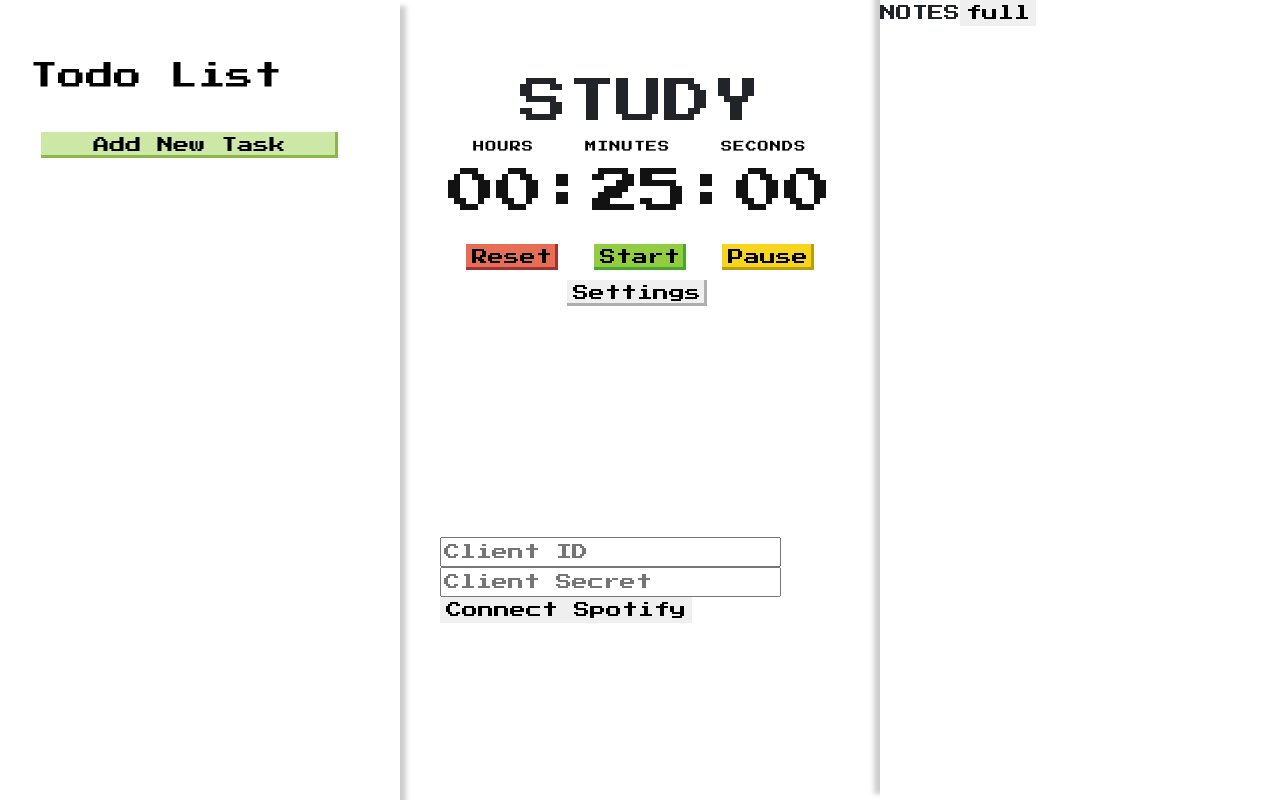
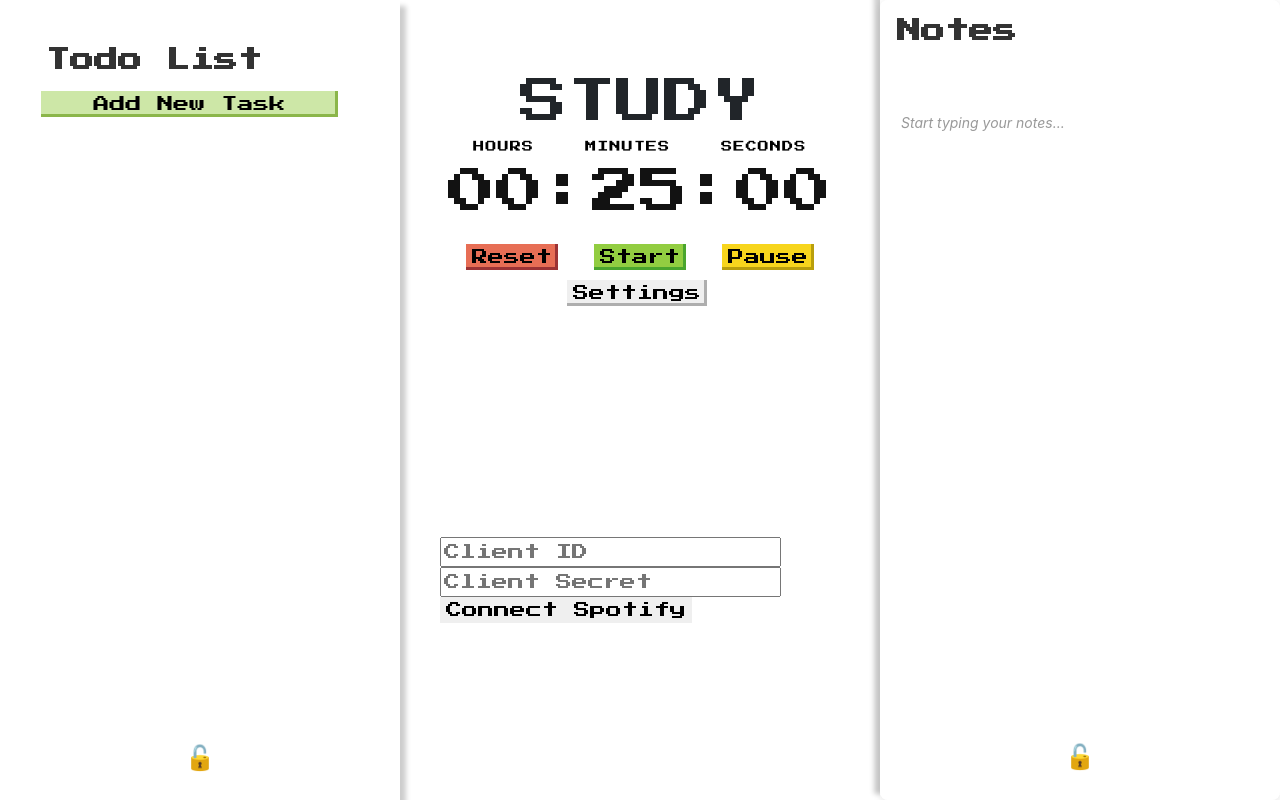
Before and after one commit to WelcentF/study-website, a React (Vite) app: page / in a window 1280 px wide. Built offline with nearby package versions, Linux system fonts and the light colour scheme.

Commit message:
feature: lock, notes

```diff
--- a/src/App.tsx
+++ b/src/App.tsx
@@ -3,11 +3,14 @@ import { useState, useEffect } from "react";
 import Timer from "./components/Timer";
 import "./App.css";
 import TodoModal from "./components/TodoModal";
+import NotesModal from "./components/NotesModal";
 import SpotifyPlayer from "./components/SpotifyPlayer";
 
 function App() {
   const [isTodoVisible, setIsTodoVisible] = useState(true);
   const [isNotesVisible, setIsNotesVisible] = useState(true);
+  const [isTodoLocked, setIsTodoLocked] = useState(false);
+  const [isNotesLocked, setIsNotesLocked] = useState(false);
 
   const toggleFullScreen = (): void => {
     if (!document.fullscreenElement) {
@@ -21,6 +24,7 @@ function App() {
 
   useEffect(() => {
     const handleMouseMove = (e: MouseEvent) => {
+      if (isTodoLocked) return;
       // Show if cursor is near left edge (within 50px)
       if (e.clientX < 50) {
         setIsTodoVisible(true);
@@ -33,26 +37,27 @@ function App() {
 
     window.addEventListener("mousemove", handleMouseMove);
     return () => window.removeEventListener("mousemove", handleMouseMove);
-  }, []);
+  }, [isTodoLocked]);
 
   useEffect(() => {
     const handleMouseMove = (e: MouseEvent) => {
-      if (e.clientX < 120) {
+      if (isNotesLocked) return;
+      if (e.clientX > window.innerWidth - 50) {
         setIsNotesVisible(true);
-      } else if (e.clientX < 450) {
+      } else if (e.clientX < window.innerWidth - 800) {
         setIsNotesVisible(false);
       }
     };
 
     window.addEventListener("mousemove", handleMouseMove);
     return () => window.removeEventListener("mousemove", handleMouseMove);
-  }, []);
+  }, [isNotesLocked]);
 
   return (
     <div className="app-container">
       {/* The aside now uses a dynamic class for visibility */}
       <aside className={`todo-section ${isTodoVisible ? "visible" : "hidden"}`}>
-        <TodoModal />
+        <TodoModal isLocked={isTodoLocked} onLockToggle={setIsTodoLocked} />
       </aside>
 
       <main className="timer-section">
@@ -66,10 +71,7 @@ function App() {
       <aside
         className={`notes-section ${isNotesVisible ? "visible" : "hidden"}`}
       >
-        <p>
-          NOTES
-          <button onClick={() => toggleFullScreen()}>full</button>
-        </p>
+        <NotesModal isLocked={isNotesLocked} onLockToggle={setIsNotesLocked} />
       </aside>
     </div>
   );
--- a/src/components/NotesModal.css
+++ b/src/components/NotesModal.css
@@ -0,0 +1,73 @@
+.notes-modal {
+  display: flex;
+  flex-direction: column;
+  height: 100vh;
+  background: rgba(255, 255, 255, 0.7);
+  border-radius: 8px;
+  box-shadow: 0 2px 8px rgba(0, 0, 0, 0.1);
+  overflow: hidden;
+  position: relative;
+  backdrop-filter: blur(10px);
+  -webkit-backdrop-filter: blur(10px);
+  border: 1px solid rgba(255, 255, 255, 0.3);
+}
+
+.notes-header {
+  padding: 16px;
+  background: transparent;
+}
+
+.notes-header h2 {
+  margin: 0;
+  font-size: 1.5rem;
+  font-weight: 600;
+  color: #333;
+  padding-bottom: 30px;
+}
+
+.notes-editor {
+  flex: 1;
+  padding: 20px;
+  overflow-y: auto;
+  font-size: 14px;
+  line-height: 1.6;
+  color: #333;
+  font-family:
+    -apple-system, BlinkMacSystemFont, "Segoe UI", Roboto, Oxygen, Ubuntu,
+    Cantarell, sans-serif;
+  outline: none;
+  white-space: pre-wrap;
+  word-wrap: break-word;
+  background: transparent;
+}
+
+.notes-editor:empty:before {
+  content: "Start typing your notes...";
+  color: #999;
+  font-style: italic;
+}
+
+.notes-editor:focus {
+  background: transparent;
+}
+
+.lock-button {
+  position: absolute;
+  bottom: 20px;
+  right: 20px;
+  background: none;
+  border: none;
+  font-size: 24px;
+  cursor: pointer;
+  padding: 8px;
+  transition: transform 0.2s ease;
+  z-index: 10;
+}
+
+.lock-button:hover {
+  transform: scale(1.2);
+}
+
+.lock-button.locked {
+  opacity: 1;
+}
--- a/src/components/NotesModal.tsx
+++ b/src/components/NotesModal.tsx
@@ -1,8 +1,55 @@
 import { useState, useRef, useEffect } from "react";
 import "./NotesModal.css";
 
-function NotesModal() {
-  return <div>hi</div>;
+function NotesModal({
+  isLocked,
+  onLockToggle,
+}: {
+  isLocked: boolean;
+  onLockToggle: (locked: boolean) => void;
+}) {
+  const [content, setContent] = useState("");
+  const editorRef = useRef<HTMLDivElement>(null);
+
+  // Load notes from localStorage on mount
+  useEffect(() => {
+    const savedNotes = localStorage.getItem("studyNotes");
+    if (savedNotes) {
+      setContent(savedNotes);
+      if (editorRef.current) {
+        editorRef.current.innerHTML = savedNotes;
+      }
+    }
+  }, []);
+
+  // Handle input and save to localStorage
+  const handleInput = (e: React.FormEvent<HTMLDivElement>) => {
+    const text = e.currentTarget.innerHTML;
+    setContent(text);
+    localStorage.setItem("studyNotes", text);
+  };
+
+  return (
+    <div className="notes-modal">
+      <div className="notes-header">
+        <h2>Notes</h2>
+      </div>
+      <div
+        ref={editorRef}
+        className="notes-editor"
+        contentEditable
+        onInput={handleInput}
+        suppressContentEditableWarning
+      />
+      <button
+        className={`lock-button ${isLocked ? "locked" : ""}`}
+        onClick={() => onLockToggle(!isLocked)}
+        title={isLocked ? "Unlock" : "Lock"}
+      >
+        {isLocked ? "🔒" : "🔓"}
+      </button>
+    </div>
+  );
 }
 
 export default NotesModal;
--- a/src/components/TodoModal.css
+++ b/src/components/TodoModal.css
@@ -1,13 +1,24 @@
 h3 {
-  padding-bottom: 30px;
+  padding-bottom: 0;
+  margin: 0;
+  font-size: 1.5rem;
+  font-weight: 600;
+  color: #333;
+}
+
+.todo-header {
+  padding: 16px;
 }
 
 .todo-container {
   padding: 30px;
-  padding-top: 60px;
   min-width: 350px;
   color: #000000;
   text-shadow: 3px 3px 0px white;
+  position: relative;
+  height: 100%;
+  display: flex;
+  flex-direction: column;
 }
 
 .add-task-row {
@@ -20,7 +31,7 @@ h3 {
   display: flex;
   justify-content: space-between;
   align-items: center;
-  background: rgba(241, 229, 160, 0.3) ;
+  background: rgba(241, 229, 160, 0.3);
   margin-bottom: 8px;
   padding: 10px;
   border-left: 8px solid #e9e59b;
@@ -33,7 +44,6 @@ h3 {
 .task-item:hover {
   transform: scale(1.05);
   filter: brightness(1.2);
-
 }
 
 .pixel-textarea {
@@ -41,7 +51,7 @@ h3 {
   color: #000000;
   border: 4px solid #e0e0e0;
   padding: 10px;
-  font-family: 'Silkscreen', sans-serif;
+  font-family: "Silkscreen", sans-serif;
   font-size: 1rem;
 
   /* This allows the text to wrap */
@@ -64,9 +74,8 @@ h3 {
   color: rgb(0, 0, 0);
 }
 
-
-.delete-button{
-  background-color:  #E76E55;
+.delete-button {
+  background-color: #e76e55;
   box-shadow: inset -3px -3px 0px 0px #9c3335;
   transition: all 0.2s ease;
 }
@@ -77,13 +86,32 @@ h3 {
   transition: all 0.2s ease;
   margin-left: 0.7rem;
   margin-right: 2rem;
-
 }
 
-.delete-button:active{
+.delete-button:active {
   box-shadow: inset 3px 3px 0px 0px #9c3335;
 }
 
 .add-button:active {
   box-shadow: inset 3px 3px 0px 0px rgb(139, 182, 74);
 }
+
+.lock-button {
+  position: absolute;
+  bottom: 20px;
+  left: 20px;
+  background: none;
+  border: none;
+  font-size: 24px;
+  cursor: pointer;
+  padding: 8px;
+  transition: transform 0.2s ease;
+}
+
+.lock-button:hover {
+  transform: scale(1.2);
+}
+
+.lock-button.locked {
+  opacity: 1;
+}
--- a/src/components/TodoModal.tsx
+++ b/src/components/TodoModal.tsx
@@ -2,7 +2,13 @@
 import { useState, useRef, useEffect } from "react";
 import "./TodoModal.css";
 
-function TodoModal() {
+function TodoModal({
+  isLocked,
+  onLockToggle,
+}: {
+  isLocked: boolean;
+  onLockToggle: (locked: boolean) => void;
+}) {
   const [tasks, setTasks] = useState<string[]>([]);
   const [isAdding, setIsAdding] = useState(false);
   const [tempTask, setTempTask] = useState("");
@@ -73,6 +79,14 @@ function TodoModal() {
           Add New Task
         </button>
       </ul>
+
+      <button
+        className={`lock-button ${isLocked ? "locked" : ""}`}
+        onClick={() => onLockToggle(!isLocked)}
+        title={isLocked ? "Unlock" : "Lock"}
+      >
+        {isLocked ? "🔒" : "🔓"}
+      </button>
     </div>
   );
 }
```
